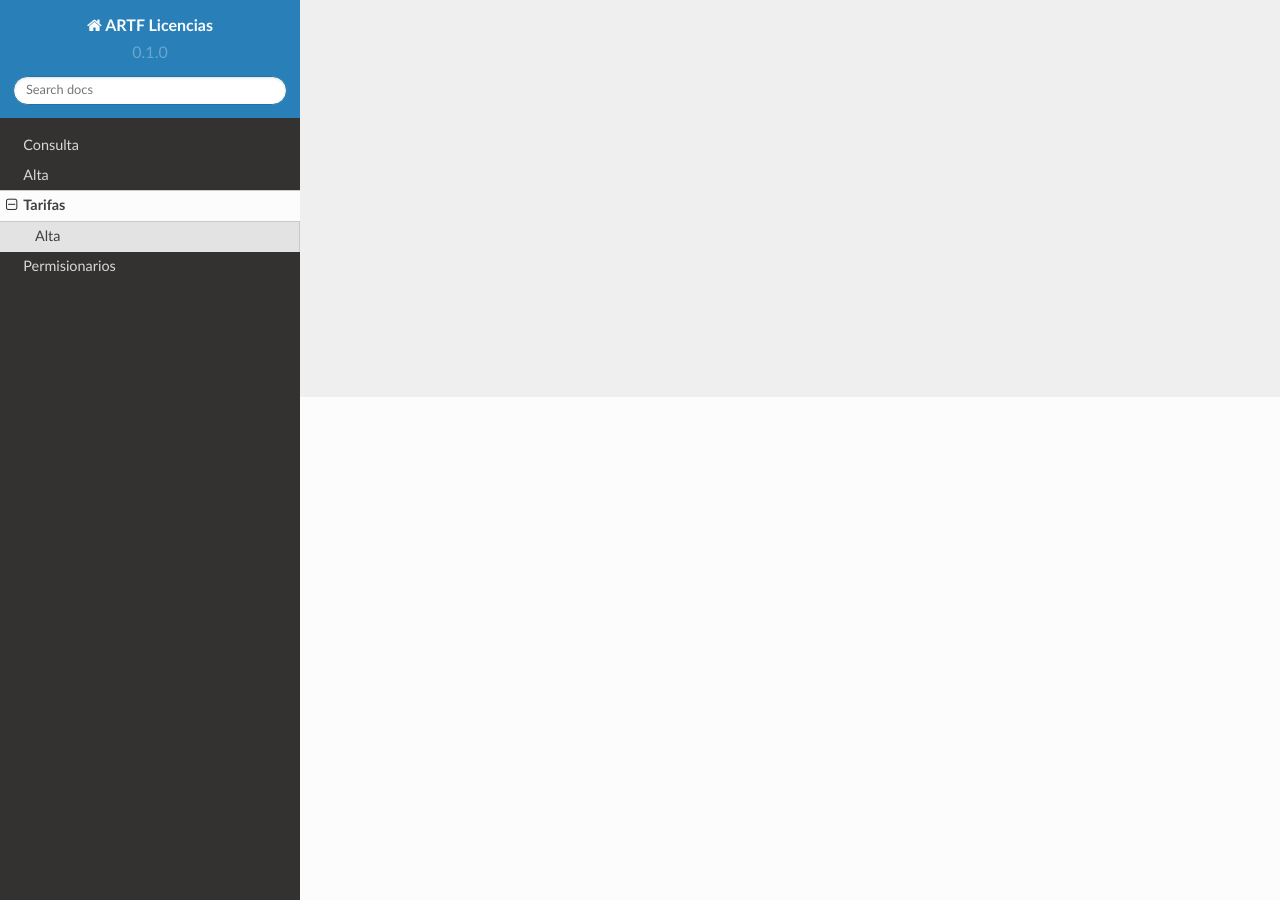
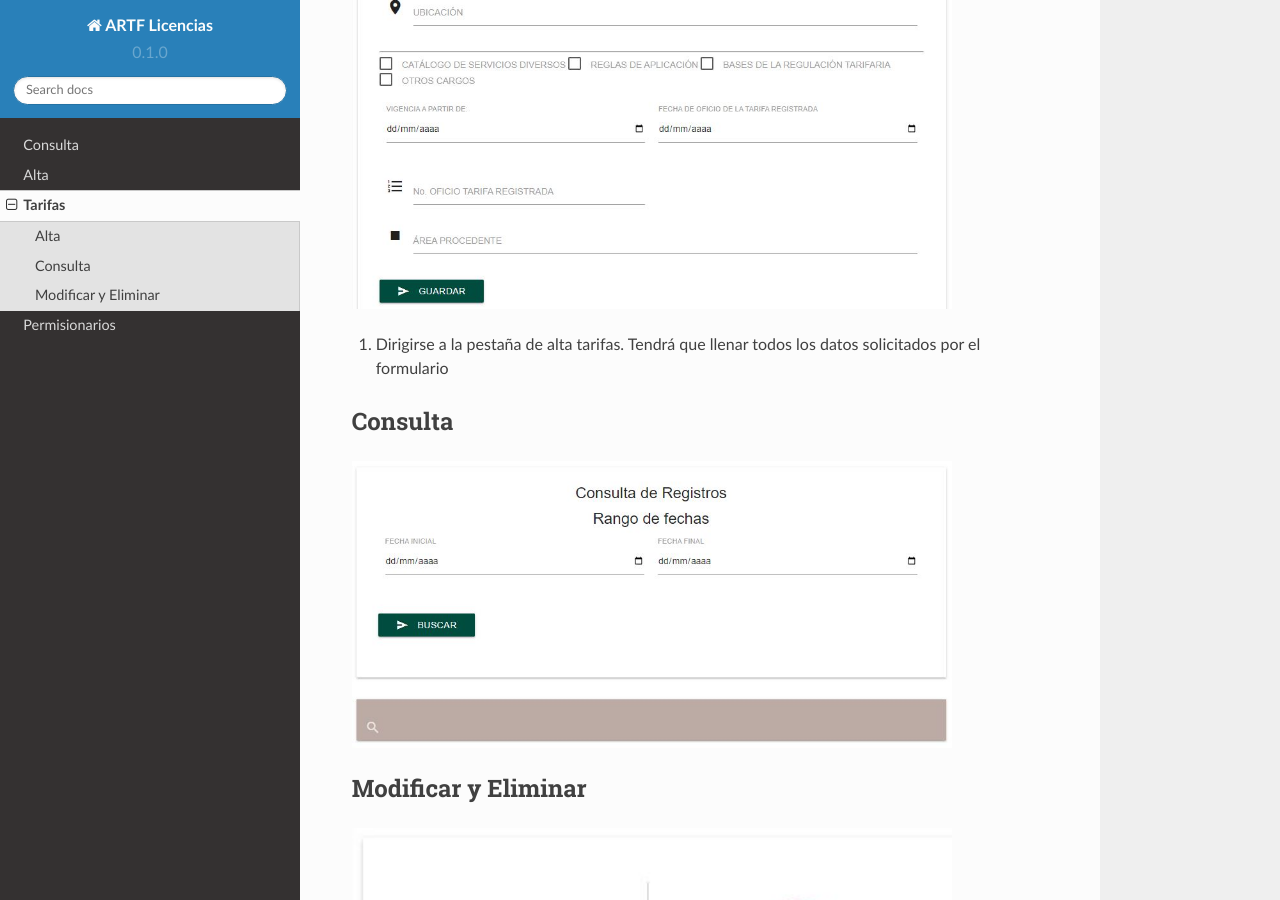
Before and after one commit to kiwi2299/artf_docs, a Sphinx documentation site: the page built from docs/source/tarifas.rst, in a window 1280 px wide and 900 px high, scrolled down 503 px. Built offline with Sphinx 7.4.7 and the Read the Docs theme 2.0.0, drawn with Linux system fonts in a browser that asks for light colours.

Commit message:
Update tarifas.rst

```diff
--- a/docs/source/tarifas.rst
+++ b/docs/source/tarifas.rst
@@ -3,5 +3,20 @@ Tarifas
 
 Alta
 ----
+.. image:: images/alta_tarifa.JPG
+  :alt: tarifas
+  :width: 600
 
 1. Dirigirse a la pestaña de alta tarifas. Tendrá que llenar todos los datos solicitados por el formulario
+
+Consulta
+--------
+.. image:: images/consulta_tarifa1.JPG
+  :alt: tarifas
+  :width: 600
+
+Modificar y Eliminar
+--------------------
+.. image:: images/consulta_tarifa2.JPG
+  :alt: tarifas
+  :width: 600
```
